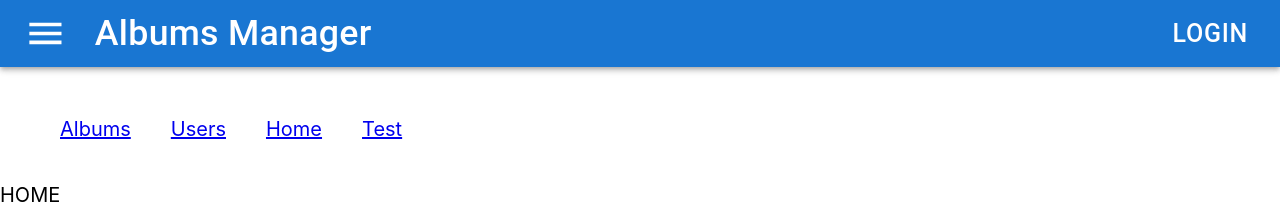
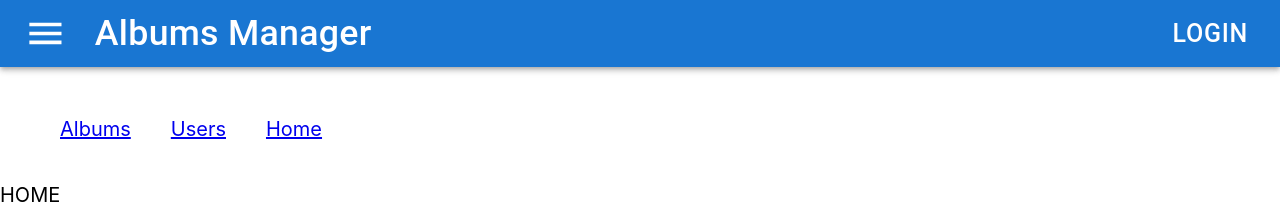
Before and after one commit to freshjsoftd/onl-js-pd2023-1-albums-users, a React (Create React App) app: page / in a window 1280 px wide. Shown: the top 204 px of the page. Built offline with nearby package versions, Linux system fonts and the light colour scheme.

Commit message:
Remove link Test

```diff
--- a/src/App.js
+++ b/src/App.js
@@ -60,11 +60,6 @@ function App() {
 					<li>
 						<Link to='/'>Home</Link>
 					</li>
-					<li>
-						<a href='/albums'>
-							Test
-						</a>
-					</li>
 				</ul>
 			</div>
 			<Switch>
```
